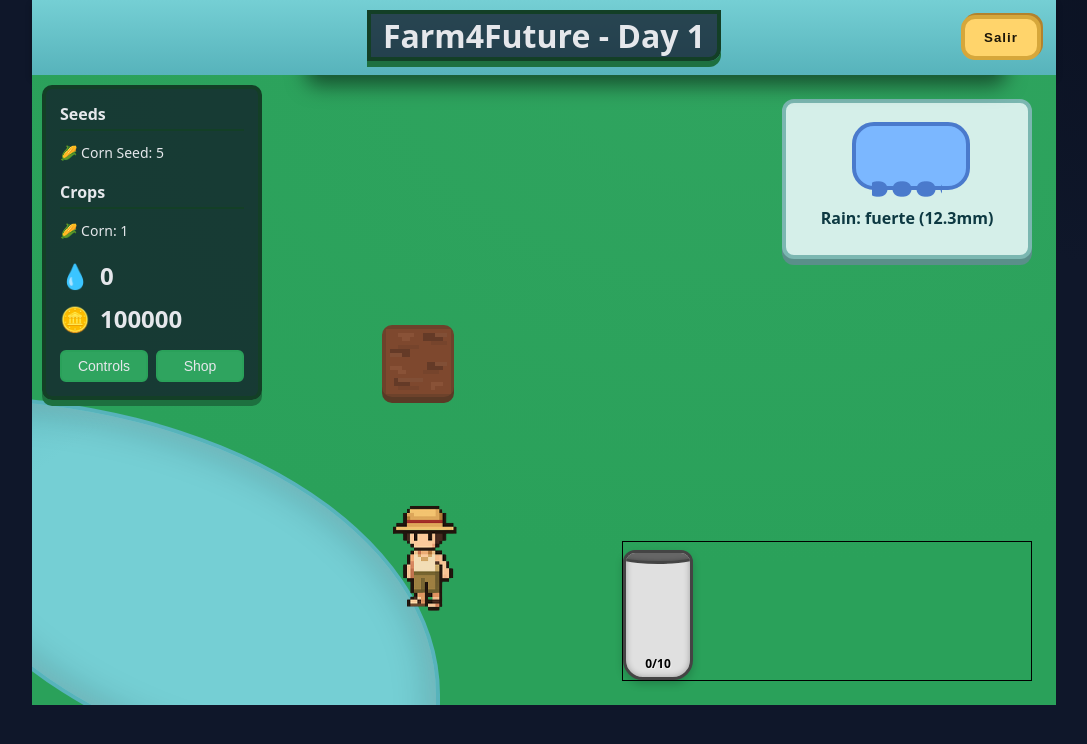
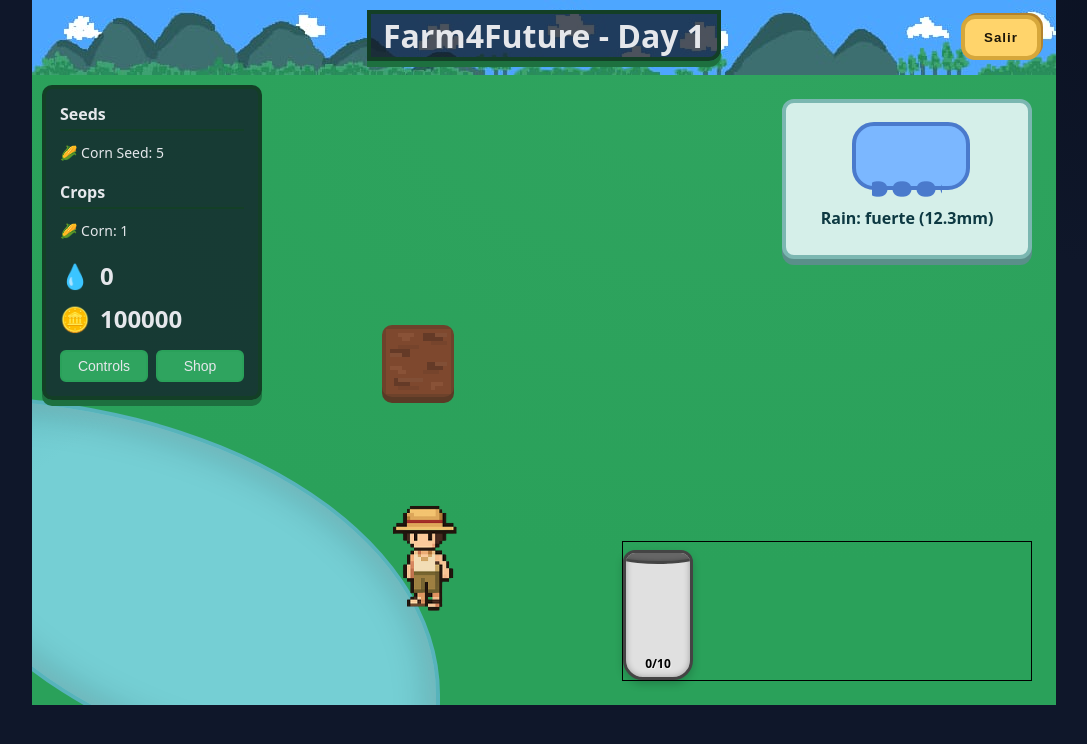
Before and after one commit to VargasJavier/game-nasa-hackaton, a React (Vite) app: page /game in a window 1280 px wide. Shown: the top 744 px of the page, without its empty margins (96-1183 px from the left). Built offline with nearby package versions, Linux system fonts and the light colour scheme.

Commit message:
Add background

```diff
--- a/src/routes/game.css
+++ b/src/routes/game.css
@@ -10,7 +10,7 @@
   margin: auto;
   width: var(--scene-width);
   background: linear-gradient(to bottom, var(--water) 0%, var(--water-d) 100%);
-  box-shadow: 0 4px 6px rgba(0,0,0,0.3);
+  background: url("../assets/icons/backgroundScene1.jpeg");
   position: relative;
 }
 .scene{
@@ -293,7 +293,7 @@
   display: flex;
   flex-direction: column;
   position: absolute;
-  top: 0;
+  top: -40px;
   right: 50px;
   background: var(--panel);
   border: 4px solid var(--panel2);
@@ -331,7 +331,7 @@
 }
 
 .shop.show {
-  transform: translateY(0);
+  transform: translateY(50px);
 }
 
 .inventory h3, .shop h3 {
```
Also changed, not shown: src/assets/icons/backgroundScene1.jpeg (added).
